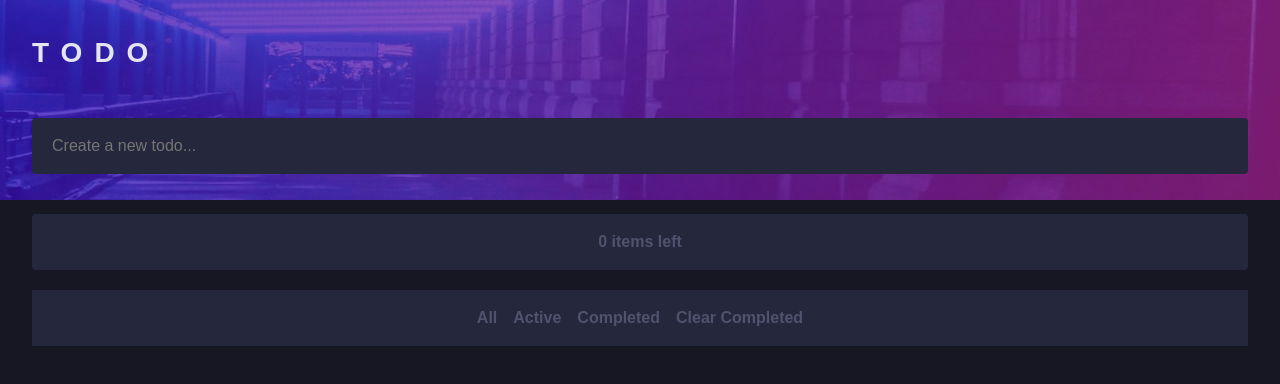
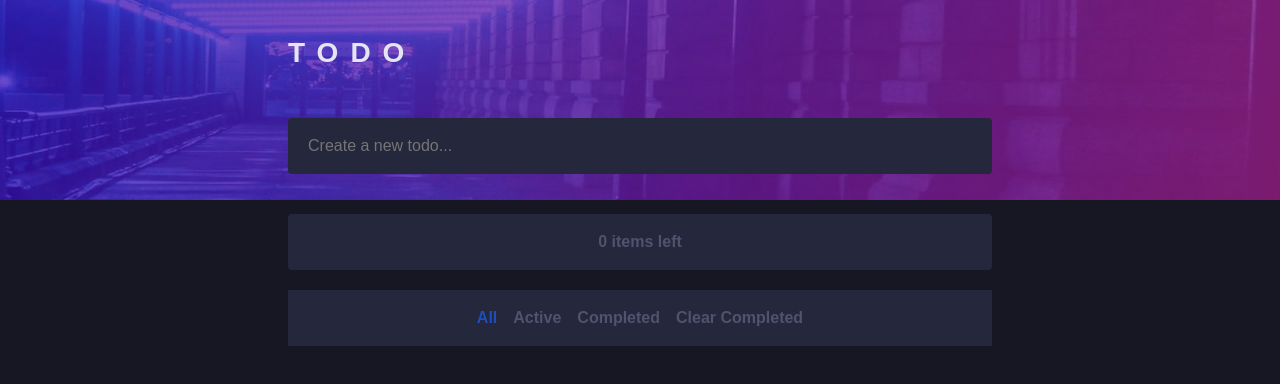
Before and after one commit to martinpanov/Todo-list, a React (Vite) app: page / in a window 1280 px wide. Shown: the top 384 px of the page. Built offline with nearby package versions, Linux system fonts and the light colour scheme.

Commit message:
desktop version is finished too

```diff
--- a/src/App.css
+++ b/src/App.css
@@ -85,7 +85,6 @@ main {
 }
 
 .todo-section__change-status:hover {
-    cursor: pointer;
     background-image: linear-gradient(
         192deg,
         hsl(192, 100%, 67%),
@@ -103,9 +102,6 @@ main {
     color: hsl(237.93, 15.18%, 37.45%);
 }
 
-.todo-section__remove-todo {
-    cursor: pointer;
-}
 
 .todo-section__actions {
     display: flex;
@@ -123,9 +119,34 @@ main {
 }
 
 .todo-section__buttons:hover {
-    color: hsl(221.39deg 73.15% 42.35%);;
+    color: hsl(236, 33%, 92%);
 }
 
 .todo-section__actions .selected-action {
-    color: hsl(221.39deg 73.15% 42.35%);;
+    color: hsl(221.39deg 73.15% 42.35%);
 }
+
+@media (min-width: 768px) {
+    .todo-section__content {
+        max-width: 768px;
+    }
+
+    #todo-section {
+        display: flex;
+        justify-content: center;
+    }
+}
+
+@media (min-width: 1024px) {
+    .todo-section__change-status:hover {
+        cursor: pointer;
+    }
+
+    .todo-section__remove-todo {
+        cursor: pointer;
+    }
+
+    .todo-section__buttons:hover {
+        cursor: pointer;
+    }
+}
--- a/src/App.tsx
+++ b/src/App.tsx
@@ -10,7 +10,7 @@ function App() {
     const [inputValue, setInputValue] = useState('');
     const [todos, setTodos] = useState<Todos[]>([]);
     const [displayedTodos, setDisplayedTodos] = useState<Todos[]>([]);
-    const [selectedAction, setSelectedAction] = useState('');
+    const [selectedAction, setSelectedAction] = useState('all');
 
     useEffect(() => {
         const localStorageData = localStorage.getItem('todos');
```
